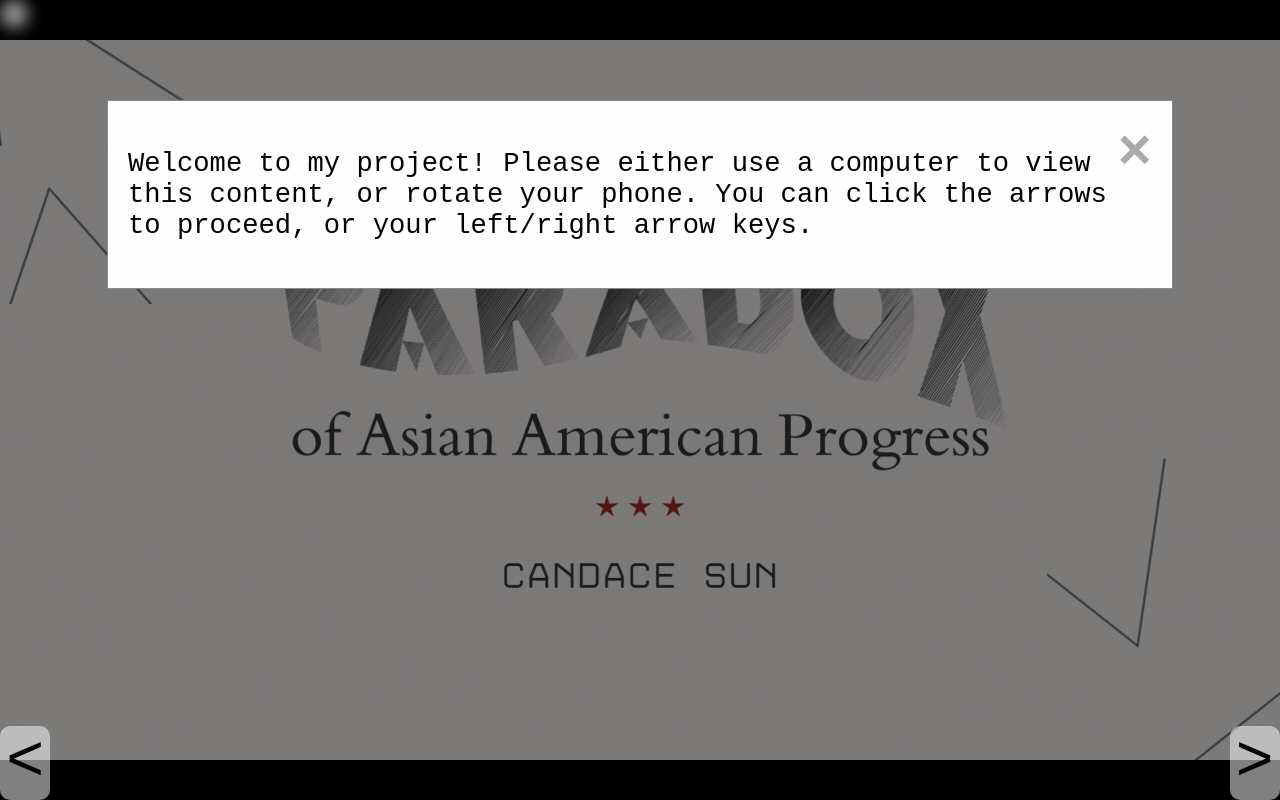
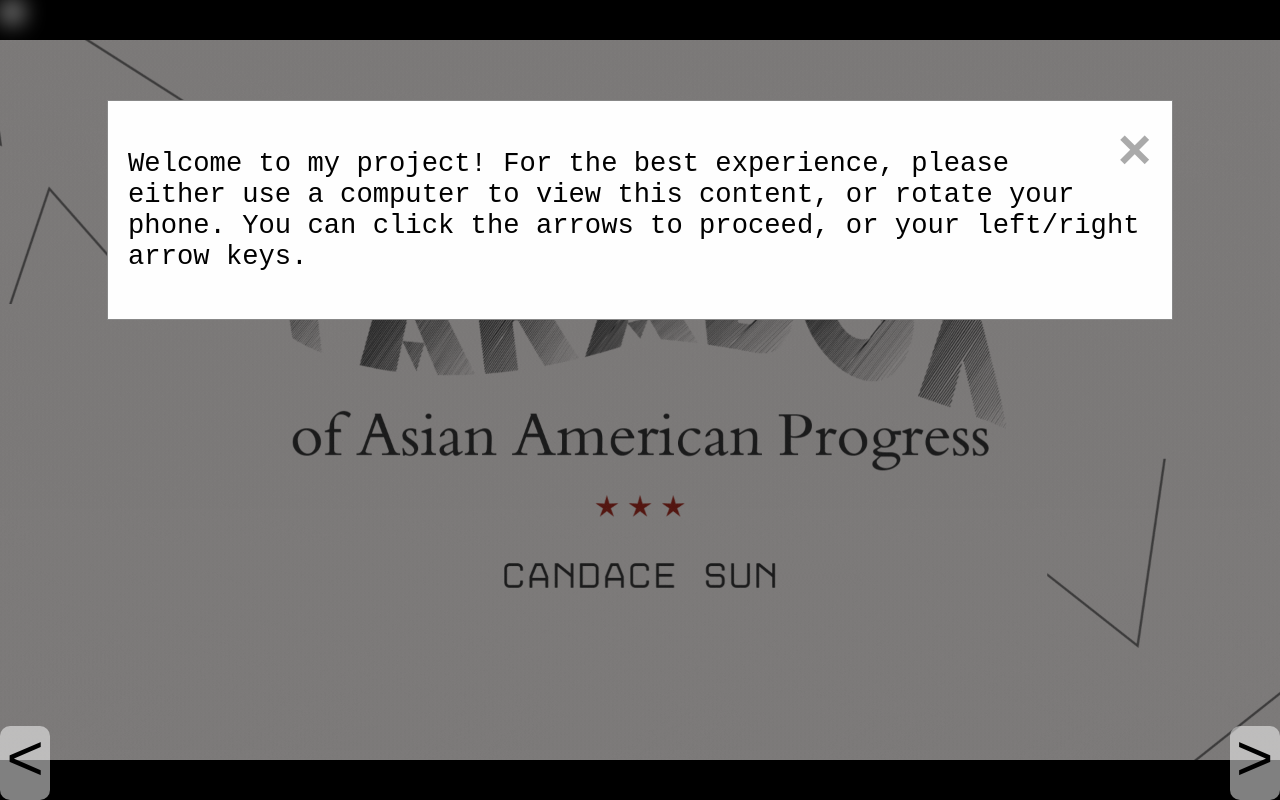
Before and after one commit to candace-sun/inequality-project, a plain HTML site: page index.html in a window 1280 px wide. Drawn offline with Linux system fonts and the light colour scheme.

Commit message:
more more

```diff
--- a/index.html
+++ b/index.html
@@ -22,7 +22,8 @@
         <div id="myModal" class="modal">
             <div class="modal-content">
                 <span class="close">&times;</span>
-                <p>Welcome to my project! Please either use a computer to view this content, or rotate your phone. You
+                <p>Welcome to my project! For the best experience, please either use a computer to view this content, or
+                    rotate your phone. You
                     can click the arrows to proceed, or your left/right arrow keys.</p>
             </div>
         </div>
--- a/script.js
+++ b/script.js
@@ -2,7 +2,7 @@ let imgs = ["title-page-draft.gif", "2.gif", "3.gif"];
 let img_nums = [];
 let currIndex = 0;
 
-for (let i = 1; i <= 21; i++) {
+for (let i = 1; i <= 24; i++) {
   img_nums.push("slides/" + i + ".gif");
 }
 
--- a/style.css
+++ b/style.css
@@ -44,12 +44,12 @@ html {
 }
 
 #light {
-  height: 28px;
-  width: 28px;
+  height: 24px;
+  width: 24px;
   z-index: 50;
   background-color: white;
   border-radius: 1000px;
-  filter: blur(0.5rem);
+  filter: blur(0.7rem);
 }
 
 /* The Modal (background) */
@@ -96,4 +96,8 @@ html {
   #light {
     display: none;
   }
+
+  .modal-content {
+    font-size: 1rem;
+  }
 }
```
Also changed, not shown: slides/22.gif (added), slides/23.gif (added), slides/24.gif (added).
